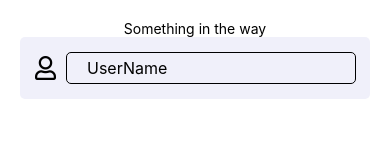
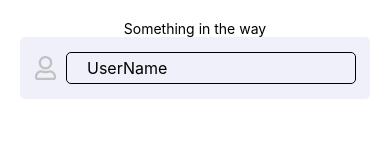
Before and after one commit to KennedyMungai/WhatsappClone, a React Native app: screen / in a window 390 px wide. Shown: the top 160 px of the page. Built offline with nearby package versions, Linux system fonts and the light colour scheme.

Commit message:
Updated the icon colors

```diff
--- a/components/Input.js
+++ b/components/Input.js
@@ -7,7 +7,7 @@ const Input = ({ style, label }) => {
         <View style={[styles.inputMainViewComponent, style]}>
             <Text>{label}</Text>
             <View style={styles.inputMainViewInput} >
-                <FontAwesome5 name="user" size={24} color="black" />
+                <FontAwesome5 name="user" size={24} color={colors.lightGray} />
                 <TextInput style={styles.textInputStyles} placeholder='UserName' />
             </View>
         </View>
```
